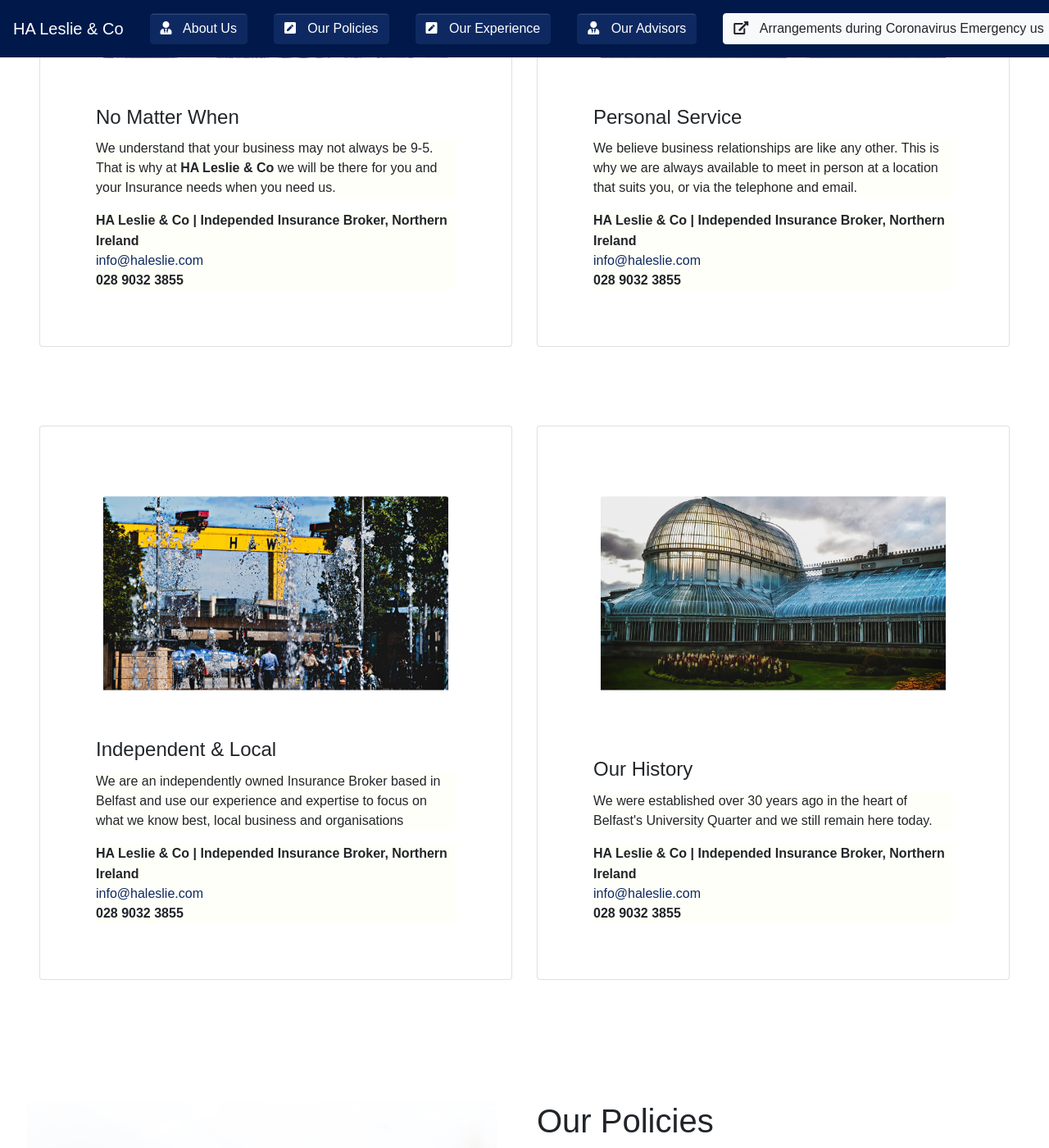
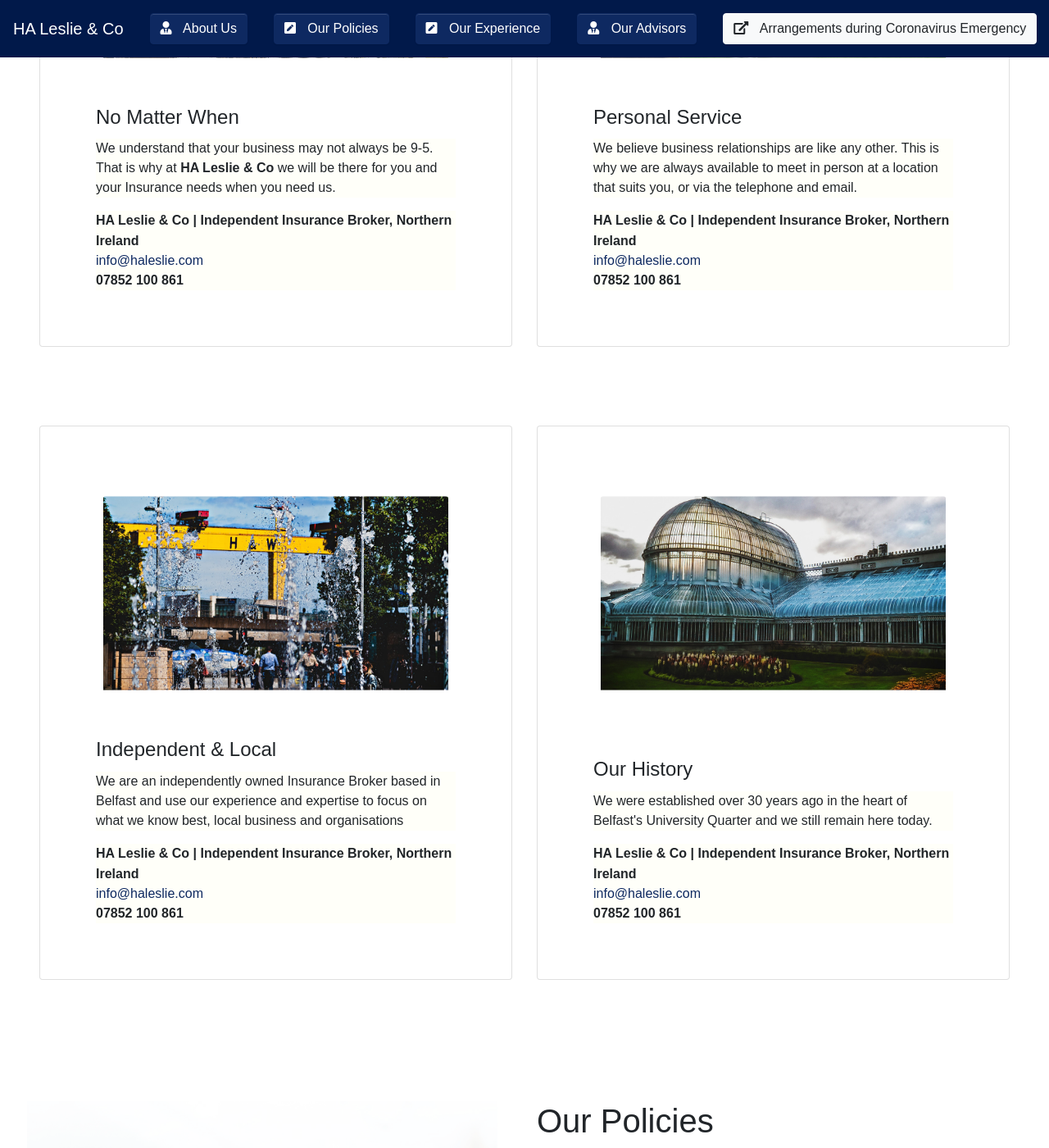
Before and after one commit to theshawe/halelsie, a Jekyll site: the page built from index.html, in a window 1280 px wide and 1400 px high, scrolled down 2063 px. Shown: the whole window at 82% size. Built offline with Jekyll 4.4.1, drawn with Linux system fonts in a browser that asks for light colours; nearby versions of some CDN libraries; some web fonts are replaced; library files that are not in the unit come from our copies; some of the changed text lies outside the part shown.

Commit message:
added new points

```diff
--- a/_config.yml
+++ b/_config.yml
@@ -1,8 +1,8 @@
 # Site settings
-title: HA Leslie & Co | Independed Insurance Broker, Northern Ireland
+title: HA Leslie & Co | Independent Insurance Broker, Northern Ireland
 shortTitle: HA Leslie & Co
 email: info@haleslie.com
-phone: 028 9032 3855
+phone: 07852 100 861
 author:
 description: Professional Insurance Broker, members of chartered Insurance Institute, all our advisors are CII Certificate qualified and above.
 url:
--- a/_includes/about.html
+++ b/_includes/about.html
@@ -47,7 +47,7 @@
       </div>
       <div class="card p-5">
           <div class="hovereffect p-5">
-        <img src="../images/about-ha-leslie-02.jpg" class="card-img-top" alt="Belfast Clock" />
+        <img src="../images/about-ha-leslie-12.jpg" class="card-img-top" alt="Belfast Clock" />
         <div class="overlay">
             <h2>Personal Service</h2>
          </div>
--- a/_includes/nav.html
+++ b/_includes/nav.html
@@ -41,7 +41,7 @@
       <li class="nav-item">
            <button type="button" class="btn btn-primary btn-light" data-toggle="modal" data-target="#Coronavirus-Emergency">
 <i style="padding-right:10px;" class="fas fa-external-link-alt"></i>   Arrangements during Coronavirus Emergency
-          us
+
 </button>
       </li>
       <li class="nav-item">
```
Also changed, not shown: images/about-ha-leslie-12.jpg (added), 4 other files.
